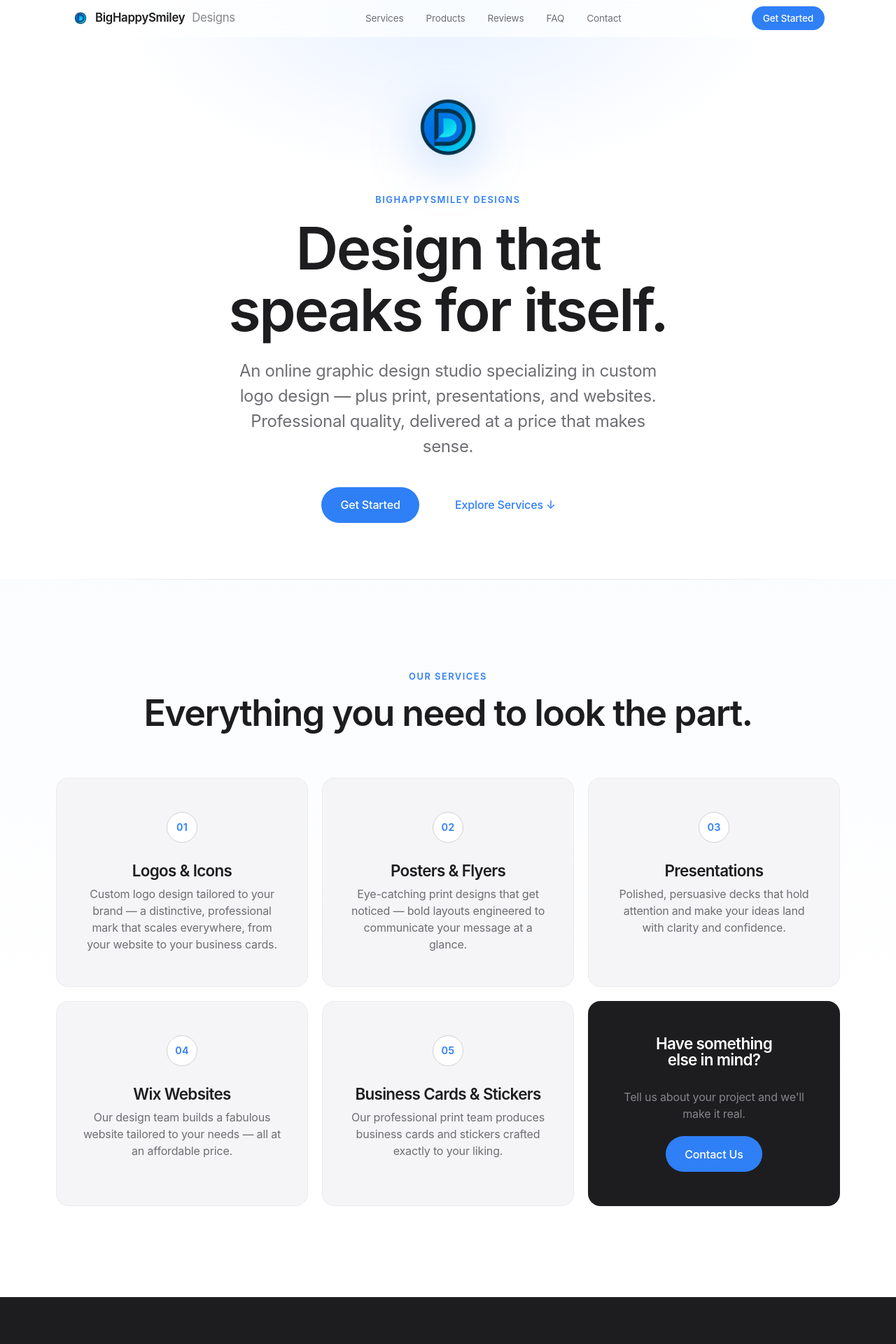
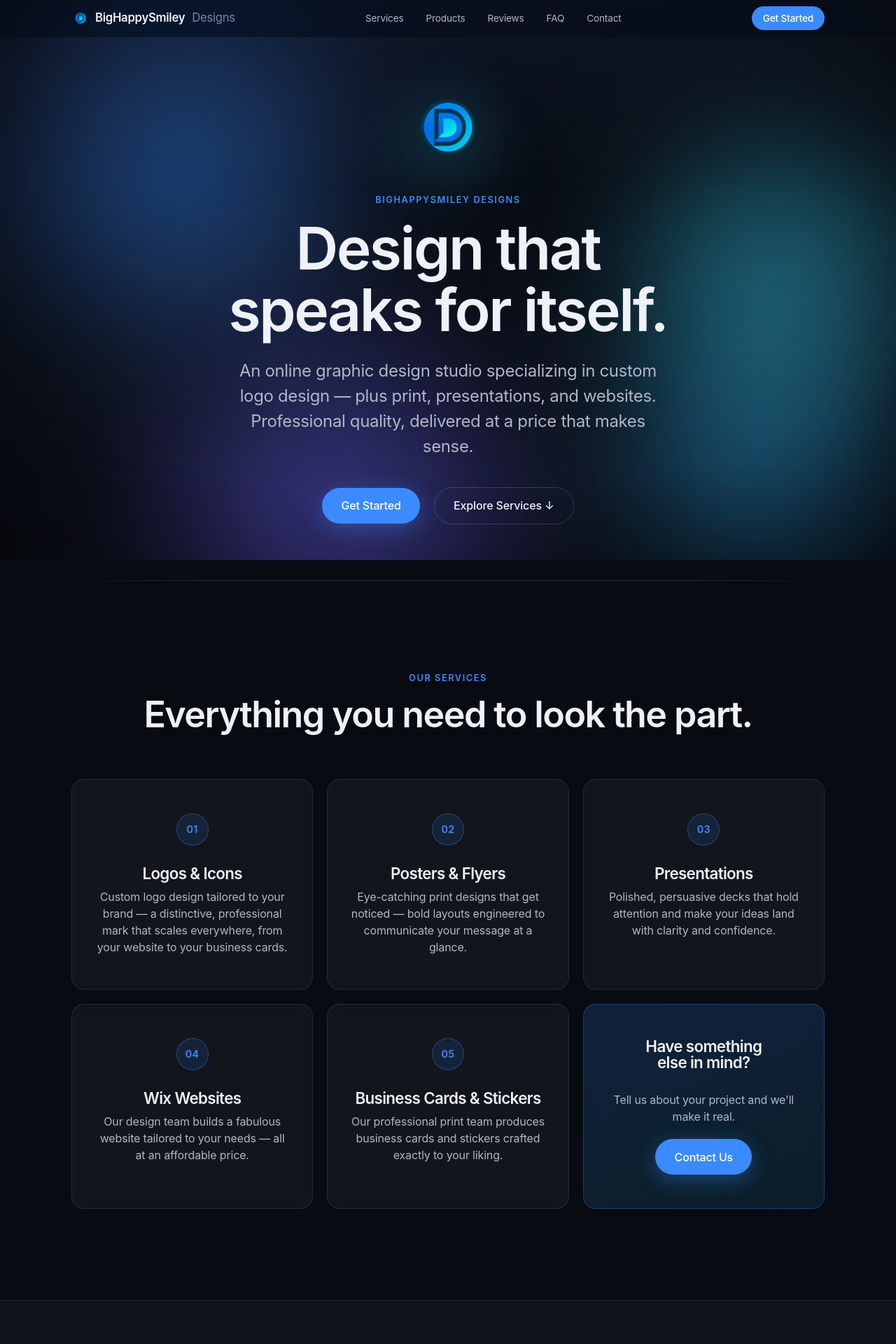
Before and after one commit to bighappysmiley/designs, a React (Vite) app: page / in a window 1280 px wide. Shown: the top 1920 px of the page at 70% size. Built offline with nearby package versions, Linux system fonts and the light colour scheme.

Commit message:
Redesign with dark theme and animated aurora background
Rework the palette to a dark glass aesthetic: translucent blurred cards,
dark glass nav, and a fixed animated aurora of drifting gradient orbs
(brand blue/cyan/violet) behind all content. Respects reduced-motion.

```diff
--- a/index.html
+++ b/index.html
@@ -8,7 +8,7 @@
     <link rel="canonical" href="https://designs.bhswebsite.org/" />
     <link rel="icon" type="image/png" href="/logo.png" />
     <link rel="apple-touch-icon" href="/apple-touch-icon.png" />
-    <meta name="theme-color" content="#14273f" />
+    <meta name="theme-color" content="#080b12" />
 
     <!-- Open Graph / social share -->
     <meta property="og:type" content="website" />
--- a/src/App.jsx
+++ b/src/App.jsx
@@ -356,6 +356,12 @@ function Footer() {
 export default function App() {
   return (
     <>
+      <div className="aurora" aria-hidden="true">
+        <span className="o1" />
+        <span className="o2" />
+        <span className="o3" />
+        <span className="o4" />
+      </div>
       <Nav />
       <main>
         <Hero />
--- a/src/styles.css
+++ b/src/styles.css
@@ -1,15 +1,17 @@
 /* ---------- Base / Tokens ---------- */
 :root {
-  --black: #1d1d1f;
-  --gray-900: #1d1d1f;
-  --gray-600: #6e6e73;
-  --gray-400: #86868b;
-  --gray-200: #d2d2d7;
-  --gray-100: #f5f5f7;
-  --white: #ffffff;
-  --accent: #2f7ff6;
-  --accent-hover: #1f6ff0;
-  --cyan: #26c4f3;
+  --bg: #080b12;
+  --bg-soft: #0c1019;
+  --panel: rgba(255, 255, 255, 0.045);
+  --panel-2: rgba(255, 255, 255, 0.07);
+  --border: rgba(255, 255, 255, 0.09);
+  --border-strong: rgba(255, 255, 255, 0.16);
+  --text: #eef2f8;
+  --text-dim: #aeb7c6;
+  --text-faint: #7a8499;
+  --accent: #3b8bff;
+  --accent-hover: #589dff;
+  --cyan: #2cd1f5;
   --radius: 18px;
   --max: 1120px;
   --ease: cubic-bezier(0.4, 0, 0.2, 1);
@@ -22,18 +24,17 @@ html { scroll-behavior: smooth; }
 
 body {
   font-family: -apple-system, BlinkMacSystemFont, "SF Pro Display", "Segoe UI", Roboto, Helvetica, Arial, sans-serif;
-  color: var(--gray-900);
-  background: var(--white);
+  color: var(--text);
+  background: var(--bg);
   -webkit-font-smoothing: antialiased;
   line-height: 1.5;
   letter-spacing: -0.01em;
 }
 
-h1, h2, h3 { font-weight: 600; letter-spacing: -0.03em; line-height: 1.05; text-wrap: balance; }
+h1, h2, h3 { font-weight: 600; letter-spacing: -0.03em; line-height: 1.05; text-wrap: balance; color: var(--text); }
 
 a { color: inherit; text-decoration: none; }
 
-/* Offset anchor targets so the fixed nav doesn't cover headings */
 section[id] { scroll-margin-top: 52px; }
 
 :focus-visible { outline: 2px solid var(--accent); outline-offset: 3px; border-radius: 4px; }
@@ -46,20 +47,79 @@ section[id] { scroll-margin-top: 52px; }
   color: var(--accent);
   margin-bottom: 1rem;
 }
-.eyebrow-light { color: rgba(255,255,255,0.7); }
+.eyebrow-light { color: var(--cyan); }
+
+/* ---------- Animated aurora background ---------- */
+.aurora {
+  position: fixed;
+  inset: 0;
+  z-index: -1;
+  overflow: hidden;
+  background:
+    radial-gradient(120% 80% at 50% -10%, #10182b 0%, var(--bg) 55%),
+    var(--bg);
+}
+.aurora span {
+  position: absolute;
+  display: block;
+  border-radius: 50%;
+  filter: blur(80px);
+  opacity: 0.55;
+  mix-blend-mode: screen;
+  will-change: transform;
+}
+.aurora .o1 {
+  width: 46vw; height: 46vw; left: -8vw; top: -6vw;
+  background: radial-gradient(circle, #2f7ff6 0%, rgba(47,127,246,0) 70%);
+  animation: drift1 22s ease-in-out infinite;
+}
+.aurora .o2 {
+  width: 40vw; height: 40vw; right: -10vw; top: 8vw;
+  background: radial-gradient(circle, #2cd1f5 0%, rgba(44,209,245,0) 70%);
+  animation: drift2 26s ease-in-out infinite;
+}
+.aurora .o3 {
+  width: 50vw; height: 50vw; left: 10vw; top: 55vh;
+  background: radial-gradient(circle, #6a5cff 0%, rgba(106,92,255,0) 70%);
+  animation: drift3 30s ease-in-out infinite;
+}
+.aurora .o4 {
+  width: 38vw; height: 38vw; right: 0vw; bottom: -6vw;
+  background: radial-gradient(circle, #1f9bdc 0%, rgba(31,155,220,0) 70%);
+  animation: drift1 28s ease-in-out infinite reverse;
+}
+/* Subtle vignette + grain to keep text legible over motion */
+.aurora::after {
+  content: "";
+  position: absolute;
+  inset: 0;
+  background: radial-gradient(120% 100% at 50% 40%, transparent 50%, rgba(0,0,0,0.55) 100%);
+}
+@keyframes drift1 {
+  0%, 100% { transform: translate(0, 0) scale(1); }
+  50% { transform: translate(8vw, 6vh) scale(1.15); }
+}
+@keyframes drift2 {
+  0%, 100% { transform: translate(0, 0) scale(1); }
+  50% { transform: translate(-7vw, 9vh) scale(1.1); }
+}
+@keyframes drift3 {
+  0%, 100% { transform: translate(0, 0) scale(1); }
+  50% { transform: translate(6vw, -8vh) scale(1.2); }
+}
 
 /* ---------- Nav ---------- */
 .nav {
   position: fixed;
   top: 0; left: 0; right: 0;
   z-index: 100;
-  background: rgba(255,255,255,0.72);
+  background: rgba(8, 11, 18, 0.55);
   backdrop-filter: saturate(180%) blur(20px);
   -webkit-backdrop-filter: saturate(180%) blur(20px);
   border-bottom: 1px solid transparent;
-  transition: border-color 0.3s var(--ease);
+  transition: border-color 0.3s var(--ease), background 0.3s var(--ease);
 }
-.nav.scrolled { border-bottom-color: var(--gray-200); }
+.nav.scrolled { border-bottom-color: var(--border); background: rgba(8, 11, 18, 0.78); }
 .nav-inner {
   max-width: var(--max);
   margin: 0 auto;
@@ -73,17 +133,19 @@ section[id] { scroll-margin-top: 52px; }
   font-size: 1.05rem;
   font-weight: 600;
   letter-spacing: -0.02em;
+  display: inline-flex;
+  align-items: center;
+  gap: 0.5rem;
 }
-.brand { display: inline-flex; align-items: center; gap: 0.5rem; }
-.brand span { color: var(--gray-400); font-weight: 400; margin-left: 2px; }
+.brand span { color: var(--text-faint); font-weight: 400; margin-left: 2px; }
 .brand-logo { width: 26px; height: 26px; display: block; }
 .nav-links { display: flex; gap: 2rem; }
 .nav-links a {
   font-size: 0.85rem;
-  color: var(--gray-600);
+  color: var(--text-dim);
   transition: color 0.2s var(--ease);
 }
-.nav-links a:hover { color: var(--gray-900); }
+.nav-links a:hover { color: var(--text); }
 .nav-cta {
   font-size: 0.85rem;
   font-weight: 500;
@@ -105,11 +167,15 @@ section[id] { scroll-margin-top: 52px; }
   transition: all 0.25s var(--ease);
   cursor: pointer;
 }
-.btn-primary { background: var(--accent); color: #fff; }
-.btn-primary:hover { background: var(--accent-hover); transform: scale(1.02); }
-.btn-ghost { color: var(--accent); }
-.btn-ghost:hover { color: var(--accent-hover); }
-.btn-light { background: #fff; color: var(--gray-900); }
+.btn-primary {
+  background: var(--accent);
+  color: #fff;
+  box-shadow: 0 8px 30px rgba(59,139,255,0.35);
+}
+.btn-primary:hover { background: var(--accent-hover); transform: scale(1.02); box-shadow: 0 10px 38px rgba(59,139,255,0.45); }
+.btn-ghost { color: var(--text); border: 1px solid var(--border-strong); }
+.btn-ghost:hover { border-color: var(--accent); color: var(--accent); }
+.btn-light { background: #fff; color: #0a0e16; }
 .btn-light:hover { transform: scale(1.02); }
 
 /* ---------- Hero ---------- */
@@ -120,9 +186,6 @@ section[id] { scroll-margin-top: 52px; }
   justify-content: center;
   text-align: center;
   padding: 120px 22px 80px;
-  background:
-    radial-gradient(60% 50% at 50% 0%, #e8f1ff 0%, rgba(245,245,247,0) 62%),
-    var(--white);
 }
 .hero-content { max-width: 820px; }
 .hero-logo {
@@ -130,7 +193,7 @@ section[id] { scroll-margin-top: 52px; }
   height: 124px;
   margin: 0 auto 2rem;
   display: block;
-  filter: drop-shadow(0 16px 36px rgba(47,127,246,0.3));
+  filter: drop-shadow(0 18px 50px rgba(44,209,245,0.45));
 }
 .hero h1 {
   font-size: clamp(2.75rem, 7vw, 5.25rem);
@@ -138,21 +201,20 @@ section[id] { scroll-margin-top: 52px; }
 }
 .hero-sub {
   font-size: clamp(1.15rem, 2.5vw, 1.5rem);
-  color: var(--gray-600);
+  color: var(--text-dim);
   max-width: 620px;
   margin: 0 auto 2.5rem;
   letter-spacing: -0.015em;
 }
-.hero-actions { display: flex; gap: 1.5rem; justify-content: center; align-items: center; flex-wrap: wrap; }
+.hero-actions { display: flex; gap: 1.25rem; justify-content: center; align-items: center; flex-wrap: wrap; }
 
 /* ---------- Sections ---------- */
 .section {
+  position: relative;
   max-width: var(--max);
   margin: 0 auto;
   padding: 130px 22px;
 }
-/* Hairline divider centered at the top of a white section */
-.section { position: relative; }
 .divider-top::before {
   content: "";
   position: absolute;
@@ -160,46 +222,45 @@ section[id] { scroll-margin-top: 52px; }
   transform: translateX(-50%);
   width: min(100% - 44px, var(--max));
   height: 1px;
-  background: linear-gradient(90deg, transparent, rgba(0,0,0,0.09) 20%, rgba(0,0,0,0.09) 80%, transparent);
+  background: linear-gradient(90deg, transparent, var(--border-strong) 20%, var(--border-strong) 80%, transparent);
 }
-/* Faint tint behind the services grid to lift it off the white hero */
-#services { background: linear-gradient(180deg, #fbfcfe 0%, var(--white) 70%); max-width: none; }
-#services > .section-head,
-#services > .cards { max-width: var(--max); margin-left: auto; margin-right: auto; }
 .section-head { text-align: center; margin-bottom: 4rem; }
 .section-head h2 { font-size: clamp(2rem, 5vw, 3.25rem); }
 
-/* ---------- Cards ---------- */
+/* ---------- Cards (glass) ---------- */
 .cards {
   display: grid;
   grid-template-columns: repeat(3, 1fr);
   gap: 20px;
 }
 .card {
-  background: var(--gray-100);
-  border: 1px solid rgba(0,0,0,0.04);
+  background: var(--panel);
+  border: 1px solid var(--border);
   border-radius: var(--radius);
   padding: 3rem 2rem;
   text-align: center;
   display: flex;
   flex-direction: column;
   align-items: center;
-  transition: transform 0.3s var(--ease), box-shadow 0.3s var(--ease), border-color 0.3s var(--ease);
+  backdrop-filter: blur(10px);
+  -webkit-backdrop-filter: blur(10px);
+  transition: transform 0.3s var(--ease), box-shadow 0.3s var(--ease), border-color 0.3s var(--ease), background 0.3s var(--ease);
 }
 .card:hover {
   transform: translateY(-6px);
-  box-shadow: 0 24px 60px rgba(0,0,0,0.09);
-  border-color: rgba(47,127,246,0.18);
+  background: var(--panel-2);
+  box-shadow: 0 24px 60px rgba(0,0,0,0.45);
+  border-color: rgba(59,139,255,0.4);
 }
 .card-num {
   display: inline-flex;
   align-items: center;
   justify-content: center;
-  width: 44px;
-  height: 44px;
+  width: 46px;
+  height: 46px;
   border-radius: 50%;
-  background: #fff;
-  border: 1px solid var(--gray-200);
+  background: rgba(59,139,255,0.12);
+  border: 1px solid rgba(59,139,255,0.35);
   color: var(--accent);
   font-size: 0.9rem;
   font-weight: 600;
@@ -207,15 +268,15 @@ section[id] { scroll-margin-top: 52px; }
   margin-bottom: 1.75rem;
 }
 .card h3 { font-size: 1.4rem; margin-bottom: 0.6rem; }
-.card p { color: var(--gray-600); font-size: 1rem; max-width: 28ch; }
+.card p { color: var(--text-dim); font-size: 1rem; max-width: 28ch; }
 .card-cta {
-  background: var(--gray-900);
-  color: #fff;
+  background: linear-gradient(160deg, rgba(59,139,255,0.18), rgba(44,209,245,0.1));
+  border-color: rgba(59,139,255,0.3);
   justify-content: center;
   gap: 1.25rem;
 }
-.card-cta:hover { transform: translateY(-6px); border-color: transparent; }
-.card-cta p { color: var(--gray-400); }
+.card-cta:hover { transform: translateY(-6px); border-color: rgba(59,139,255,0.5); }
+.card-cta p { color: var(--text-dim); }
 .card-cta .card-num { display: none; }
 
 /* ---------- Gallery ---------- */
@@ -228,15 +289,15 @@ section[id] { scroll-margin-top: 52px; }
   position: relative;
   display: block;
   padding: 0;
-  border: 1px solid rgba(0,0,0,0.06);
+  border: 1px solid var(--border);
   border-radius: var(--radius);
   overflow: hidden;
-  background: var(--gray-100);
+  background: var(--panel);
   cursor: pointer;
   aspect-ratio: 4 / 3;
   transition: transform 0.3s var(--ease), box-shadow 0.3s var(--ease);
 }
-.gallery-item:hover { transform: translateY(-6px); box-shadow: 0 24px 60px rgba(0,0,0,0.12); }
+.gallery-item:hover { transform: translateY(-6px); box-shadow: 0 24px 60px rgba(0,0,0,0.5); }
 .gallery-item img {
   width: 100%;
   height: 100%;
@@ -251,7 +312,7 @@ section[id] { scroll-margin-top: 52px; }
   padding: 1.5rem 1.25rem 1rem;
   text-align: left;
   color: #fff;
-  background: linear-gradient(to top, rgba(0,0,0,0.7), transparent);
+  background: linear-gradient(to top, rgba(0,0,0,0.8), transparent);
   opacity: 0;
   transform: translateY(8px);
   transition: opacity 0.3s var(--ease), transform 0.3s var(--ease);
@@ -299,14 +360,16 @@ section[id] { scroll-margin-top: 52px; }
 
 /* ---------- Band (Products) ---------- */
 .band {
-  background: var(--gray-900);
-  color: #fff;
+  position: relative;
   text-align: center;
   padding: 140px 22px;
+  background: linear-gradient(180deg, rgba(255,255,255,0.03), rgba(255,255,255,0.01));
+  border-top: 1px solid var(--border);
+  border-bottom: 1px solid var(--border);
 }
-.band-inner { max-width: 760px; margin: 0 auto; }
+.band-inner { max-width: 760px; margin: 0 auto; position: relative; }
 .band h2 { font-size: clamp(2rem, 5vw, 3.5rem); margin-bottom: 1.5rem; }
-.band-sub { font-size: 1.25rem; color: var(--gray-400); margin-bottom: 2.5rem; letter-spacing: -0.015em; }
+.band-sub { font-size: 1.25rem; color: var(--text-dim); margin-bottom: 2.5rem; letter-spacing: -0.015em; }
 
 /* ---------- Reviews ---------- */
 .reviews { max-width: 860px; margin: 0 auto; }
@@ -316,17 +379,17 @@ section[id] { scroll-margin-top: 52px; }
   font-weight: 500;
   letter-spacing: -0.025em;
   line-height: 1.25;
-  color: var(--gray-900);
+  color: var(--text);
 }
-.quote figcaption { margin-top: 1.5rem; color: var(--gray-400); font-size: 1.05rem; }
+.quote figcaption { margin-top: 1.5rem; color: var(--text-faint); font-size: 1.05rem; }
 
 /* ---------- FAQ ---------- */
 .faq-list {
   max-width: 760px;
   margin: 0 auto;
-  border-top: 1px solid var(--gray-200);
+  border-top: 1px solid var(--border);
 }
-.faq-item { border-bottom: 1px solid var(--gray-200); }
+.faq-item { border-bottom: 1px solid var(--border); }
 .faq-q {
   width: 100%;
   display: flex;
@@ -341,7 +404,7 @@ section[id] { scroll-margin-top: 52px; }
   font-size: 1.15rem;
   font-weight: 500;
   letter-spacing: -0.02em;
-  color: var(--gray-900);
+  color: var(--text);
   transition: color 0.2s var(--ease);
 }
 .faq-q:hover { color: var(--accent); }
@@ -363,7 +426,7 @@ section[id] { scroll-margin-top: 52px; }
 .faq-a {
   overflow: hidden;
   margin: 0;
-  color: var(--gray-600);
+  color: var(--text-dim);
   font-size: 1.05rem;
   line-height: 1.55;
   padding-right: 2rem;
@@ -372,34 +435,36 @@ section[id] { scroll-margin-top: 52px; }
 
 /* ---------- Contact ---------- */
 .contact {
-  background: radial-gradient(70% 60% at 50% 0%, #11151f 0%, #000 70%);
-  color: #fff;
+  position: relative;
   text-align: center;
   padding: 140px 22px;
+  border-top: 1px solid var(--border);
 }
 .contact-inner { max-width: 820px; margin: 0 auto; }
 .contact h2 { font-size: clamp(2rem, 5vw, 3.5rem); margin-bottom: 3.5rem; }
 .contact-grid {
   display: grid;
   grid-template-columns: 1fr 1fr;
-  gap: 22px;
+  gap: 20px;
 }
 .contact-item {
-  background: rgba(255,255,255,0.06);
-  border: 1px solid rgba(255,255,255,0.12);
+  background: var(--panel);
+  border: 1px solid var(--border);
   border-radius: var(--radius);
   padding: 2.25rem;
   display: flex;
   flex-direction: column;
   gap: 0.5rem;
-  transition: background 0.25s var(--ease), transform 0.25s var(--ease);
+  backdrop-filter: blur(10px);
+  -webkit-backdrop-filter: blur(10px);
+  transition: background 0.25s var(--ease), transform 0.25s var(--ease), border-color 0.25s var(--ease);
 }
-.contact-item:hover { background: rgba(255,255,255,0.1); transform: translateY(-4px); }
-.contact-label { font-size: 0.8rem; text-transform: uppercase; letter-spacing: 0.12em; color: var(--gray-400); }
-.contact-value { font-size: 1.35rem; font-weight: 500; letter-spacing: -0.02em; }
+.contact-item:hover { background: var(--panel-2); transform: translateY(-4px); border-color: rgba(59,139,255,0.4); }
+.contact-label { font-size: 0.8rem; text-transform: uppercase; letter-spacing: 0.12em; color: var(--text-faint); }
+.contact-value { font-size: 1.35rem; font-weight: 500; letter-spacing: -0.02em; color: var(--text); }
 
 /* ---------- Footer ---------- */
-.footer { background: var(--gray-100); padding: 3.5rem 22px; border-top: 1px solid rgba(0,0,0,0.05); }
+.footer { padding: 3.5rem 22px; border-top: 1px solid var(--border); background: rgba(0,0,0,0.25); }
 .footer-inner {
   max-width: var(--max);
   margin: 0 auto;
@@ -410,7 +475,7 @@ section[id] { scroll-margin-top: 52px; }
   gap: 0.75rem;
 }
 .brand-footer { font-size: 1.05rem; }
-.footer p { color: var(--gray-400); font-size: 0.85rem; }
+.footer p { color: var(--text-faint); font-size: 0.85rem; }
 
 /* ---------- Reveal animation ---------- */
 .reveal { opacity: 0; transform: translateY(24px); transition: opacity 0.7s var(--ease), transform 0.7s var(--ease); }
@@ -427,8 +492,10 @@ section[id] { scroll-margin-top: 52px; }
   .gallery { grid-template-columns: 1fr; }
   .contact-grid { grid-template-columns: 1fr; }
   .section { padding: 90px 20px; }
+  .aurora span { filter: blur(55px); }
 }
 @media (prefers-reduced-motion: reduce) {
   .reveal { opacity: 1; transform: none; transition: none; }
+  .aurora span { animation: none !important; }
   html { scroll-behavior: auto; }
 }
```
